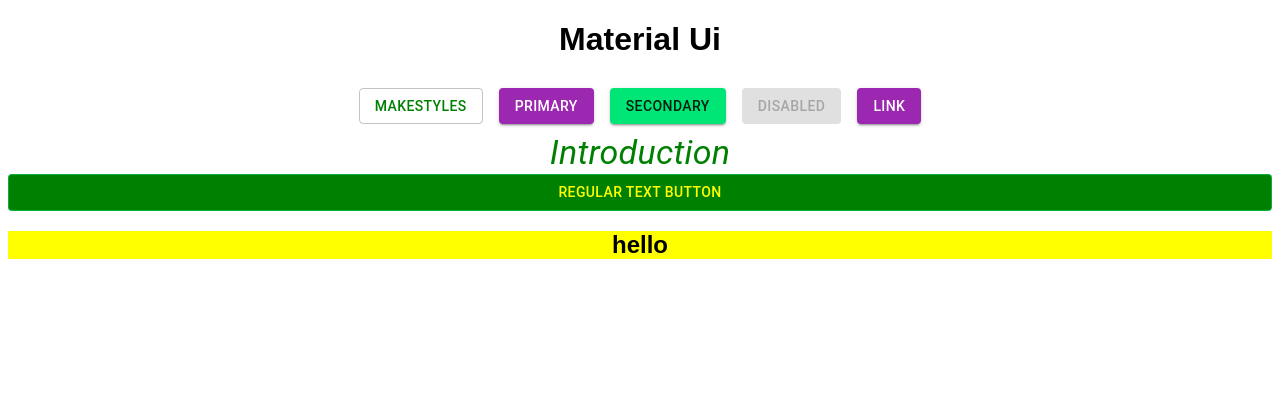
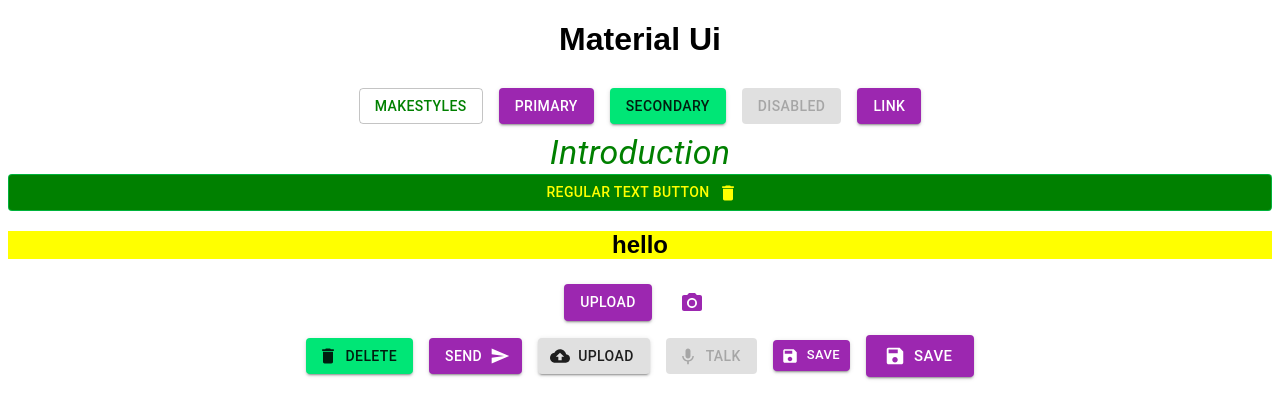
Before and after one commit to fang-wenlee/MaterialUi, a React (Create React App) app: page / in a window 1280 px wide. Shown: the top 418 px of the page. Built offline with nearby package versions, Linux system fonts and the light colour scheme.

Commit message:
add icon to button import specificIcon from  @material-ui/icons/Delete

```diff
--- a/package.json
+++ b/package.json
@@ -6,6 +6,7 @@
   "main": "src/index.js",
   "dependencies": {
     "@material-ui/core": "4.12.3",
+    "@material-ui/icons": "4.11.2",
     "classnames": "2.3.1",
     "react": "17.0.2",
     "react-dom": "17.0.2",
--- a/src/App.js
+++ b/src/App.js
@@ -5,6 +5,9 @@
 import { Typography } from "@material-ui/core";
 import { makeStyles } from "@material-ui/core/styles";
 import ContainedButtons from "./Buttons/contained.button";
+import UploadButtons from "./Buttons/upload.buttons";
+import IconLabelButtons from "./Buttons/icon.label.buttons";
+
 const useStyle = makeStyles((theme) => ({
   IntroductionStyle: {
     fontStyle: "oblique",
@@ -31,6 +34,8 @@
       <TextButton cool={cool} />
       <h2 className={classes.textStyle}> hello</h2>
 
+      <UploadButtons />
+      <IconLabelButtons />
       {/* <div style={{ marginRight: "20px" }}>
         <CoolButton cool={true} />
         <ContainButton />
--- a/src/Buttons/Buttons.js
+++ b/src/Buttons/Buttons.js
@@ -1,7 +1,9 @@
 import React from "react";
 import { Button } from "@material-ui/core";
+import DeleteIcon from "@material-ui/icons/Delete";
 import { makeStyles } from "@material-ui/core/styles";
 import classnames from "classnames";
+
 //pass them to makeStyle
 
 // const useStyles = makeStyles((theme) => ({
@@ -69,6 +71,7 @@
       className={classnames(classes.buttonText, classes.buttonBackground)}
       color="secondary"
       variant="outlined"
+      endIcon={<DeleteIcon />}
     >
       Regular Text Button
     </Button>
--- /dev/null
+++ b/src/Buttons/icon.label.buttons.js
@@ -0,0 +1,77 @@
+import React from "react";
+import Button from "@material-ui/core/Button";
+import { makeStyles } from "@material-ui/core/styles";
+import DeleteIcon from "@material-ui/icons/Delete";
+import CloudUploadIcon from "@material-ui/icons/CloudUpload";
+import KeyboardVoiceIcon from "@material-ui/icons/KeyboardVoice";
+// import Icon from '@material-ui/core/Icon';
+import SendIcon from "@material-ui/icons/Send";
+import SaveIcon from "@material-ui/icons/Save";
+
+const useStyles = makeStyles((theme) => ({
+  button: {
+    margin: theme.spacing(1)
+  }
+}));
+
+export default function IconLabelButtons() {
+  const classes = useStyles();
+
+  return (
+    <div>
+      <Button
+        variant="contained"
+        color="secondary"
+        className={classes.button}
+        startIcon={<DeleteIcon />}
+      >
+        Delete
+      </Button>
+      {/* This Button uses a Font Icon, see the installation instructions in the Icon component docs. */}
+      <Button
+        variant="contained"
+        color="primary"
+        className={classes.button}
+        // endIcon={<Icon>send</Icon>}
+        endIcon={<SendIcon />}
+      >
+        Send
+      </Button>
+      <Button
+        variant="contained"
+        color="default"
+        className={classes.button}
+        startIcon={<CloudUploadIcon />}
+      >
+        Upload
+      </Button>
+      <Button
+        variant="contained"
+        disabled
+        color="secondary"
+        className={classes.button}
+        startIcon={<KeyboardVoiceIcon />}
+      >
+        Talk
+      </Button>
+      <Button
+        variant="contained"
+        color="primary"
+        size="small"
+        className={classes.button}
+        startIcon={<SaveIcon />}
+      >
+        Save
+      </Button>
+      <Button
+        variant="contained"
+        color="primary"
+        size="large"
+        className={classes.button}
+        startIcon={<SaveIcon />}
+      >
+        Save
+      </Button>
+    </div>
+  );
+}
--- /dev/null
+++ b/src/Buttons/upload.buttons.js
@@ -0,0 +1,53 @@
+import React from "react";
+import { makeStyles } from "@material-ui/core/styles";
+import Button from "@material-ui/core/Button";
+import IconButton from "@material-ui/core/IconButton";
+//import { Icon } from '@material-ui/core';
+import PhotoCameraIcon from "@material-ui/icons/PhotoCamera";
+
+const useStyles = makeStyles((theme) => ({
+  root: {
+    "& > *": {
+      margin: theme.spacing(1)
+    }
+  },
+  input: {
+    display: "none"
+  }
+}));
+
+export default function UploadButtons() {
+  const classes = useStyles();
+
+  return (
+    <div className={classes.root}>
+      <input
+        accept="image/*"
+        className={classes.input}
+        id="contained-button-file"
+        multiple
+        type="file"
+      />
+      <label htmlFor="contained-button-file">
+        <Button variant="contained" color="primary" component="span">
+          Upload
+        </Button>
+      </label>
+      <input
+        accept="image/*"
+        className={classes.input}
+        id="icon-button-file"
+        type="file"
+      />
+      <label htmlFor="icon-button-file">
+        <IconButton
+          color="primary"
+          aria-label="upload picture"
+          component="span"
+        >
+          <PhotoCameraIcon />
+        </IconButton>
+      </label>
+    </div>
+  );
+}
```
